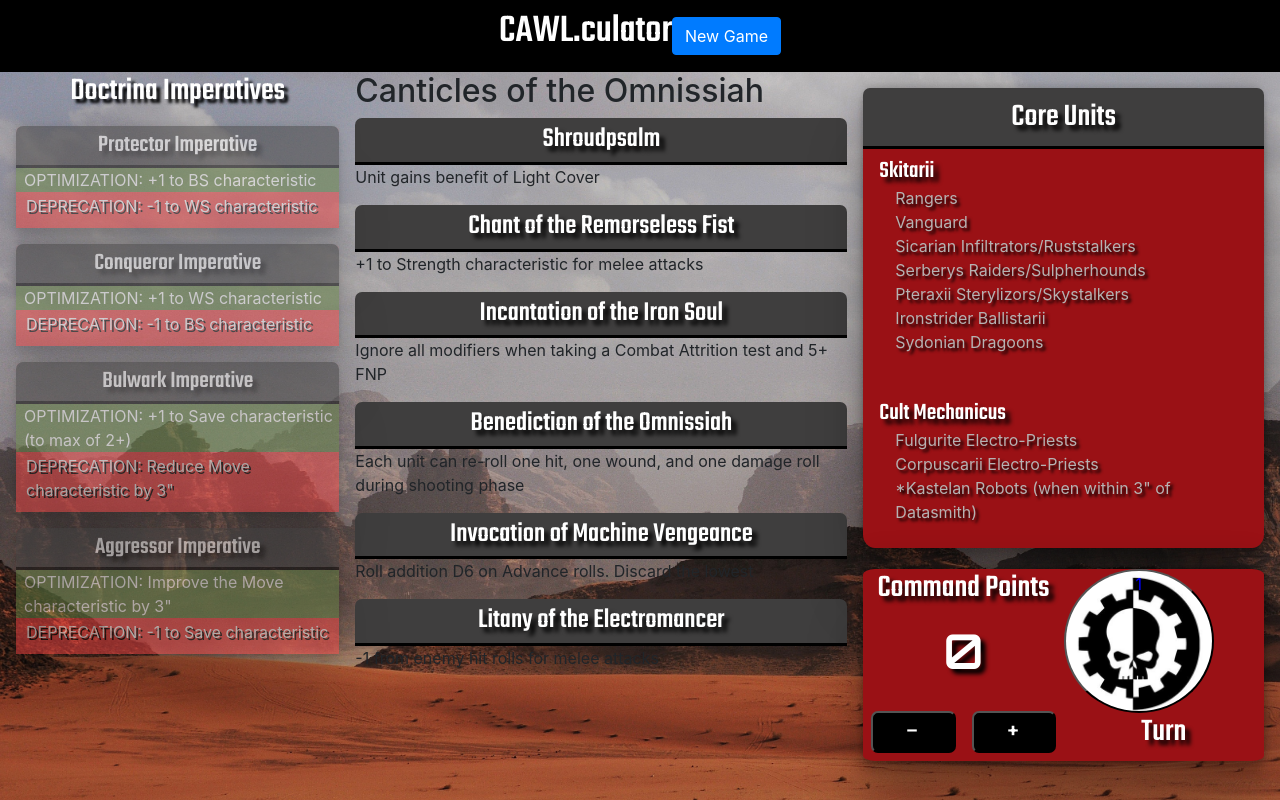
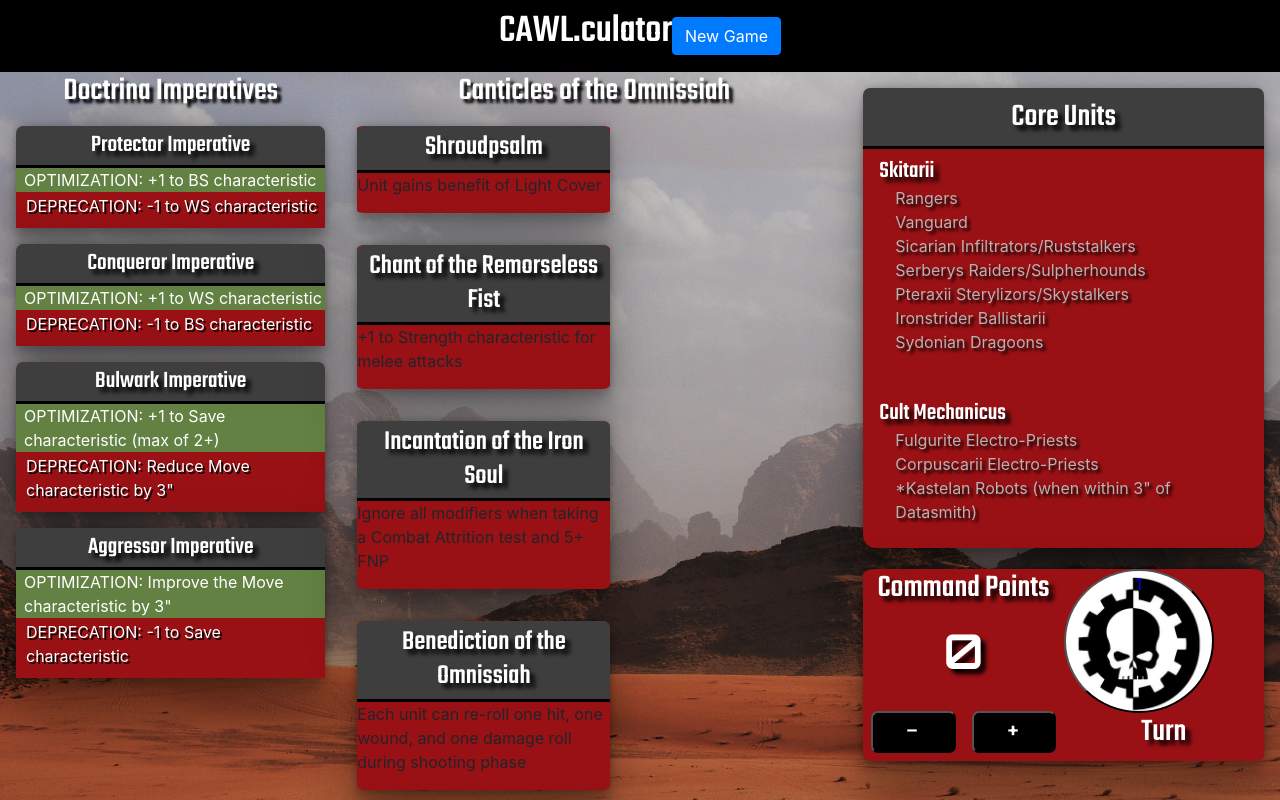
Before and after one commit to rKrenzke/AdMech-40k-App, a React (Create React App) app: page / in a window 1280 px wide. Both pictures are taken after a click on the element "Mars". Shown: the top 800 px of the page. Built offline with nearby package versions, Linux system fonts and the light colour scheme.

Commit message:
canticles styling

```diff
--- a/src/CodexArrays/Doctrina.js
+++ b/src/CodexArrays/Doctrina.js
@@ -15,7 +15,7 @@
     },
     {
         name: "Bulwark Imperative",
-        optimization: "+1 to Save characteristic (to max of 2+)",
+        optimization: "+1 to Save characteristic (max of 2+)",
         deprecation: "Reduce Move characteristic by 3\"",
         wasUsed: false,
         isActive: false
--- a/src/Components/Canticles/Canticles.js
+++ b/src/Components/Canticles/Canticles.js
@@ -5,17 +5,17 @@
 const Canticles = () => {
   const canticleMapper = CanticlesArray.map((canticle) => {
     return (
-      <div>
+      <div className={styles.canticle}>
         <h3 className={styles.header}>{canticle.name}</h3>
-        <p>{canticle.rule}</p>
+        <p className={styles.body}>{canticle.rule}</p>
       </div>
     );
   });
 
   return (
     <div>
-      <h2>Canticles of the Omnissiah</h2>
-      <div>{canticleMapper}</div>
+      <h2 className={styles.mainHeader}>Canticles of the Omnissiah</h2>
+      <div className={styles.container}>{canticleMapper}</div>
     </div>
   );
 };
--- a/src/Components/Canticles/Canticles.module.css
+++ b/src/Components/Canticles/Canticles.module.css
@@ -1,3 +1,18 @@
+.canticle {
+  width: 50%;
+  margin: 1rem;
+  box-shadow: rgba(0, 0, 0, 0.25) 0px 54px 55px,
+    rgba(0, 0, 0, 0.12) 0px -12px 30px, rgba(0, 0, 0, 0.12) 0px 4px 6px,
+    rgba(0, 0, 0, 0.17) 0px 12px 13px, rgba(0, 0, 0, 0.09) 0px -3px 5px;
+  background-color: rgba(154, 17, 21, 1);
+  border-radius: 3%;
+  /* opacity: .5; */
+}
+
+.container {
+  display: grid;
+}
+
 .header {
   font-family: "Teko", sans-serif;
   color: white;
@@ -9,3 +24,11 @@
   border-bottom: 3px solid black;
   margin: 0;
 }
+
+.mainHeader {
+  font-family: "Teko", sans-serif;
+  color: white;
+  margin: 0 auto;
+  text-align: center;
+  text-shadow: 4px 4px 3px black;
+}
--- a/src/Components/Doctrinas/DoctrinaView.module.css
+++ b/src/Components/Doctrinas/DoctrinaView.module.css
@@ -5,8 +5,7 @@
     rgba(0, 0, 0, 0.17) 0px 12px 13px, rgba(0, 0, 0, 0.09) 0px -3px 5px;
   background-color: rgba(154, 17, 21, 0.2);
   border-radius: 3%;
-  opacity: .5;
-
+  /* opacity: .5; */
 }
 
 .box p {
@@ -48,7 +47,7 @@
 }
 
 .dep {
-  background-color: rgb(240, 64, 64);
+  background-color: rgba(154, 17, 21, 1);
   color: white;
   padding-left: .5rem;
 }
```
Lines whose indentation alone changed are shown as unchanged.
